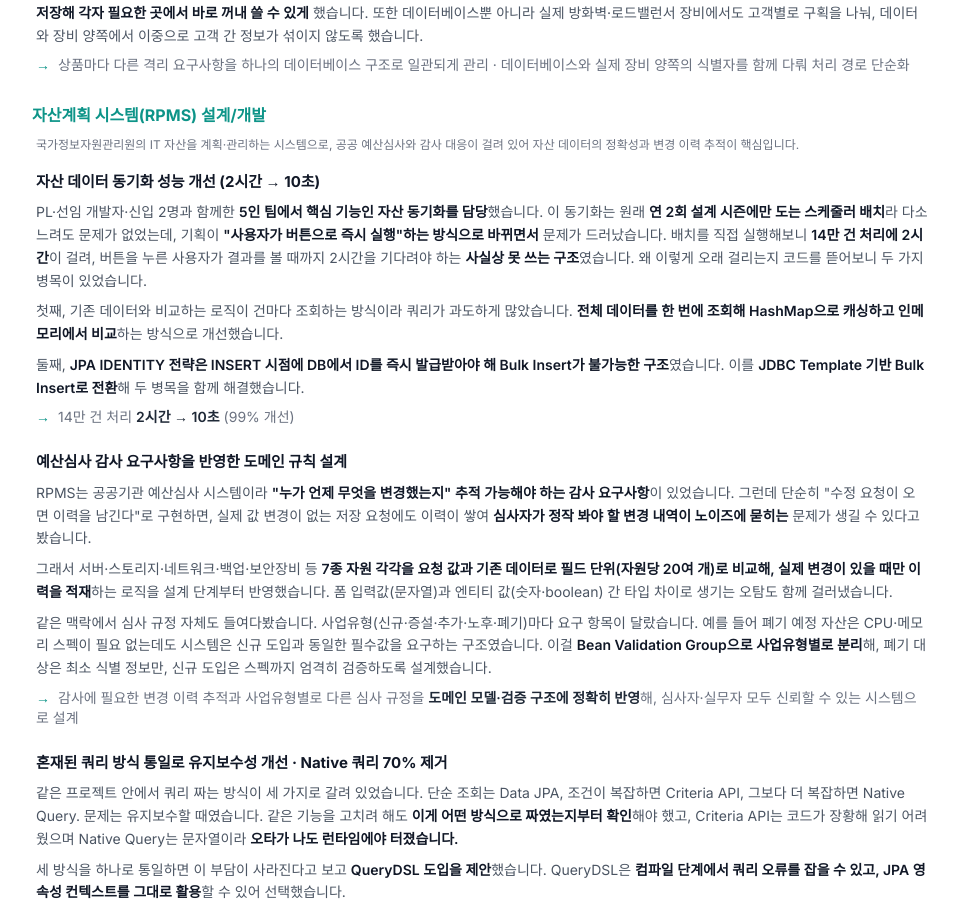
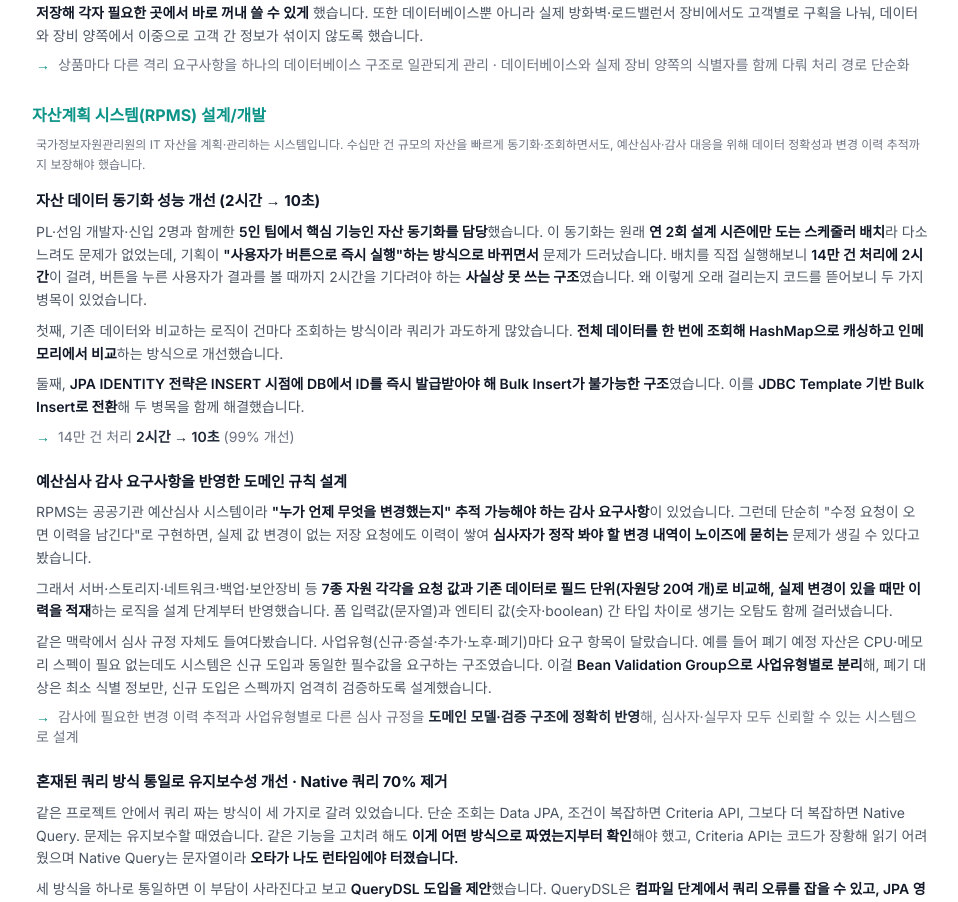
Before and after one commit to sungwoong-Noh/resume, a Next.js app: page / in a window 1280 px wide. Shown: the part 1382-2284 px from the top of the page, without its empty margins (160-1118 px from the left). Built offline with nearby package versions, Linux system fonts and the light colour scheme.

Commit message:
fix: RPMS 서비스 개요가 성능·정확성 둘 다 예고하도록 확장 (헤더-첫불릿 간극 해소)
- 순서 바꿔 숫자 임팩트 잃는 대신, 헤더에 '빠르게 동기화·조회'를 넣어 성능 불릿도 예고

Co-Authored-By: Claude Opus 4.8 <noreply@anthropic.com>

```diff
--- a/data/resume.ts
+++ b/data/resume.ts
@@ -230,7 +230,7 @@ export const experiences: Experience[] = [
       {
         name: '자산계획 시스템(RPMS) 설계/개발',
         period: '2024.01 ~ 2025.06',
-        serviceOverview: '국가정보자원관리원의 IT 자산을 계획·관리하는 시스템으로, 공공 예산심사와 감사 대응이 걸려 있어 자산 데이터의 정확성과 변경 이력 추적이 핵심입니다.',
+        serviceOverview: '국가정보자원관리원의 IT 자산을 계획·관리하는 시스템입니다. 수십만 건 규모의 자산을 빠르게 동기화·조회하면서도, 예산심사·감사 대응을 위해 데이터 정확성과 변경 이력 추적까지 보장해야 했습니다.',
         resumeContent: [
           {
             subtitle: '자산 데이터 동기화 성능 개선 (2시간 → 10초)',
```
